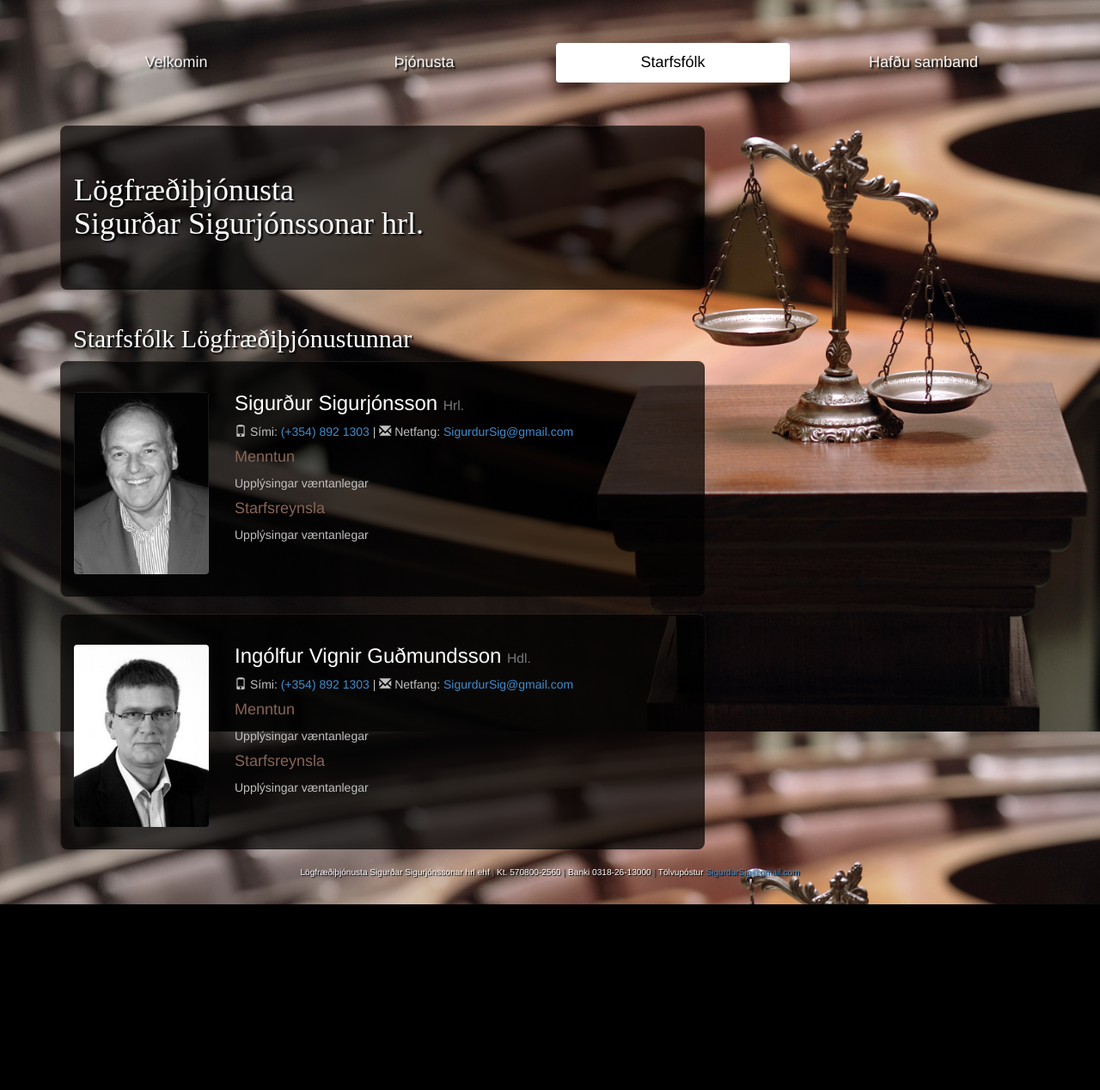
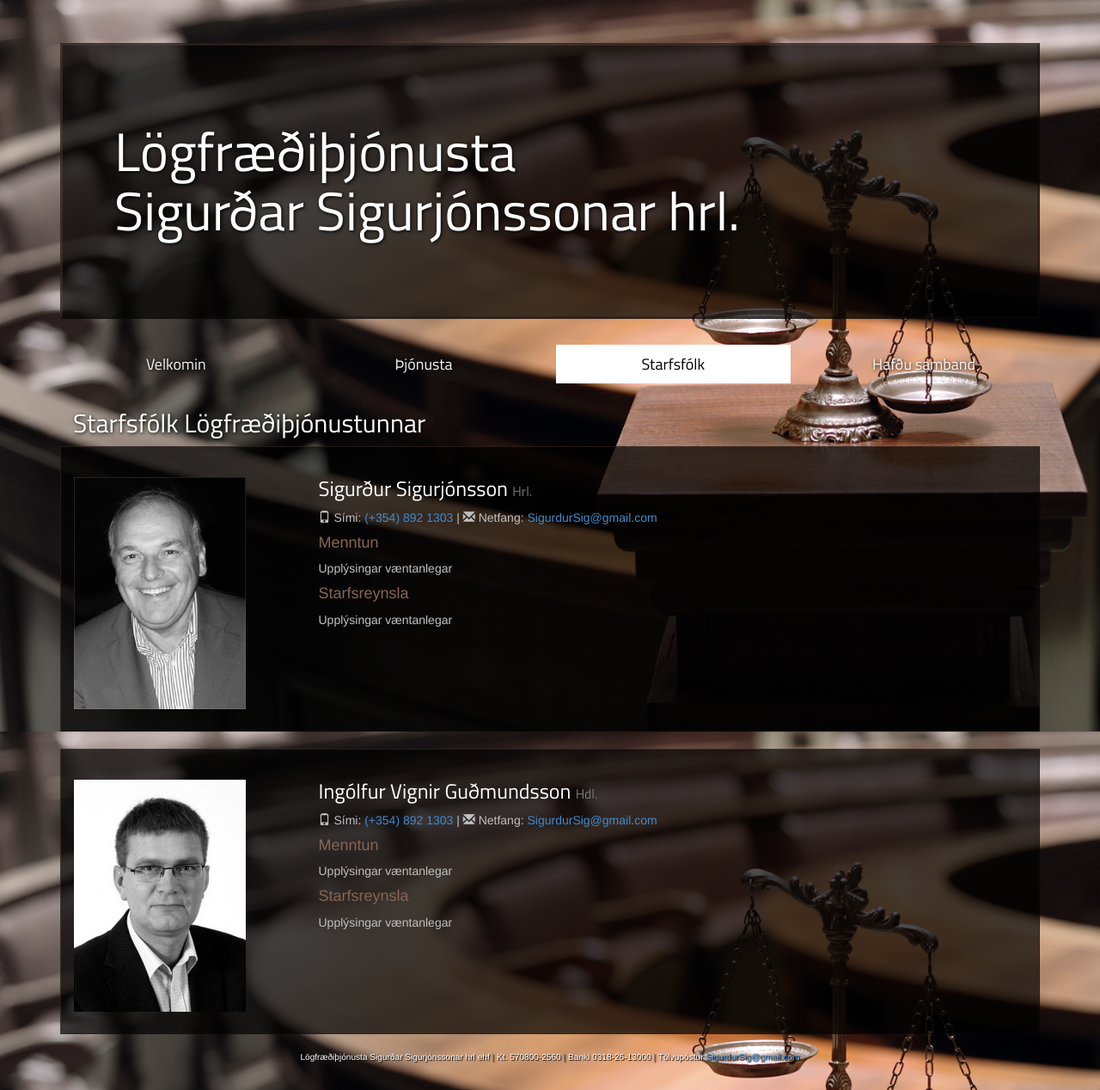
Before and after one commit to JohannSig/SigurdurSig, a PHP site: page / in a window 1280 px wide. Shown: the whole page at 86% size. Before the commit the page ends 1052 px from the top, so only its background shows below. Run offline with PHP 8.4, Linux system fonts and the light colour scheme.

Commit message:
No smooth edges

```diff
--- a/content/css/project.css
+++ b/content/css/project.css
@@ -17,10 +17,13 @@ body {
   background-size: cover;
   margin-bottom: 20px;
 }
+.panel,
+.container .jumbotron {
+  border-radius: 0px;
+}
 .dark {
   background-color: rgba(0, 0, 0, 0.7);
   color: white;
-  border-radius: 8px;
   border-color: rgba(105, 77, 65, 0.33);
   border-style: outset;
 }
@@ -34,41 +37,46 @@ body {
 }
 h1 {
   color: white;
-  text-shadow: 2px 2px 2px black;
-  font-family: 'Century Gothic';
+  text-shadow: 1px 1px 4px black;
+  font-family: 'Titillium Web';
   margin-top: 40px;
   margin-bottom: 40px;
 }
 h2 {
   color: white;
-  text-shadow: 2px 2px 2px black;
-  font-family: 'Century Gothic';
+  text-shadow: 1px 1px 4px black;
+  font-family: 'Titillium Web';
+}
+h3 {
+  font-family: 'Titillium Web';
 }
 h4 {
   color: #886555;
 }
+#primary-container ul.nav-pills {
+  margin-bottom: 10px;
+}
 #primary-container ul.nav-pills > li.active a {
   background-color: white;
   color: black;
-  text-shadow: 2px 2px 2px white;
+  text-shadow: 1px 1px 4px transparent;
 }
 #primary-container ul.nav-pills > li > a {
+  border-radius: 0px;
+  font-family: 'Titillium Web';
   font-size: 18px;
   transition: background-color 1s, text-shadow 1s;
   color: whitesmoke;
-  text-shadow: 2px 2px 2px black;
+  text-shadow: 1px 1px 4px black;
 }
 #primary-container ul.nav-pills > li > a:hover,
 #primary-container ul.nav-pills > li > a:focus {
   color: black;
-  text-shadow: 2px 2px 2px white;
+  text-shadow: 1px 1px 4px transparent;
 }
 #primary-container ul.nav-pills > li > a:hover:hover:not(:focus),
 #primary-container ul.nav-pills > li > a:focus:hover:not(:focus) {
   background-color: rgba(255, 255, 255, 0.6);
-}
-.staff-entry img {
-  border-radius: 4px;
 }
 footer p {
   color: white;
--- a/content/less/project.less
+++ b/content/less/project.less
@@ -13,7 +13,7 @@ and open the template in the editor.
 body {
     padding-top: 50px;
     background-color: #222;
-    //background-image: url(../images/courtroom-with-scales-semi-desaturated-transparent.png);
+    //background-image: url(../images/courtroom-with-scales-lifeless.jpg);
     background-image: url(../images/courtroom-with-scales-semi-desaturated.jpg);
     background-position: center top;
     background-attachment: fixed;
@@ -22,10 +22,14 @@ body {
     margin-bottom: 20px;
 }
 
+.panel, .container .jumbotron {
+    border-radius: 0px;
+}
+
 .dark {
     background-color: rgba(0,0,0,0.7);
     color: white;
-    border-radius: 8px;
+    //border-radius: 8px;
     border-color: rgba(105, 77, 65, 0.33);
     border-style: outset;
 
@@ -42,8 +46,8 @@ body {
 
 h1 {
     color: white;
-    text-shadow: 2px 2px 2px black;
-    font-family: 'Century Gothic';
+    text-shadow: 1px 1px 4px black;
+    font-family: 'Titillium Web';
     margin-top: 40px;
     margin-bottom: 40px;
 }
@@ -51,8 +55,12 @@ h1 {
 
 h2 {
     color: white;
-    text-shadow: 2px 2px 2px black;
-    font-family: 'Century Gothic';
+    text-shadow: 1px 1px 4px black;
+    font-family: 'Titillium Web';
+}
+
+h3 {
+    font-family: 'Titillium Web';
 }
 
 h4 {
@@ -63,36 +71,42 @@ h4 {
 #primary-container {
 
 
-    ul.nav-pills > li {
+    ul.nav-pills  {
+
+        margin-bottom: 10px;
+
+        >li {
 
             &.active a {
                 background-color: white;
                 color: black;
-            text-shadow: 2px 2px 2px white;
+                text-shadow: 1px 1px 4px transparent;
             }
 
 
             >a {
+                border-radius: 0px;
+                font-family: 'Titillium Web';
                 font-size: 18px;
                 transition: background-color 1s, text-shadow 1s;
                 color: whitesmoke;
-            text-shadow: 2px 2px 2px black;
+                text-shadow: 1px 1px 4px black;
 
                 &:hover, &:focus {
                     color: black;
-                text-shadow: 2px 2px 2px white;
+                    text-shadow: 1px 1px 4px transparent;
 
                     &:hover:not(:focus){
                         background-color: rgba(255,255,255,0.6);
                     }
                 }
-
+            }
         }
     }
 }
 
 .staff-entry img {
-    border-radius: 4px;
+    //border-radius: 4px;
 }
 
 footer p {
--- a/index.php
+++ b/index.php
@@ -12,6 +12,7 @@
         <title>Lögfræðiþjónusta Sigurðar Sigurjónssonar hrl</title>
         <meta http-equiv="Content-Type" content="text/html; charset=utf-8">
         <meta name="viewport" content="width=device-width, initial-scale=1.0">
+        <link href='https://fonts.googleapis.com/css?family=Titillium+Web:400,700' rel='stylesheet' type='text/css'>
         <link href="content/images/favicon.ico" rel="icon" type="image/png" />
         <link href="content/css/bootstrap.css" rel="stylesheet" type="text/css"/>
         <link href="content/css/project.css" rel="stylesheet" type="text/css"/>
@@ -25,16 +26,14 @@
 
         <div id="primary-container" class="container">
 
-            <div class="row visible-xs" >
-                <div class="col-xs-12 col-md-8">
-                    <div class="panel dark">
-                        <div class="panel-body">
+            <div class="row" >
+                <div class="col-xs-12">
+                    <div class="jumbotron dark">
+
                             <h1>Lögfræðiþjónusta<br/>Sigurðar Sigurjónssonar hrl.</h1>
-                        </div>
                     </div>
                 </div>
             </div>
-
             <div class="row">
                 <div class="col-xs-12">
                     <ul class="nav nav-pills nav-justified">
@@ -46,15 +45,6 @@
                 </div>
             </div>
 
-            <div class="row hidden-xs" style="margin-top: 50px;" >
-                <div class="col-xs-12 col-md-8">
-                    <div class="panel dark">
-                        <div class="panel-body">
-                            <h1>Lögfræðiþjónusta<br/>Sigurðar Sigurjónssonar hrl.</h1>
-                        </div>
-                    </div>
-                </div>
-            </div>
 
 
             <div class="tab-content">
@@ -98,7 +88,7 @@
                     </div>
 
                     <div class="row ">
-                        <div class="col-xs-12 col-md-10 col-lg-8">
+                        <div class="col-xs-12">
                             <div class="panel staff-entry dark">
                                 <div class="panel-body">
                                     <div class="row  ">
@@ -136,7 +126,7 @@
                             </div>
                         </div>
 
-                        <div class="col-xs-12 col-md-10 col-lg-8">
+                        <div class="col-xs-12">
                             <div class="panel staff-entry dark">
                                 <div class="panel-body">
                                     <div class="row  ">
@@ -185,16 +175,18 @@
 
                                     <div class="row">
                                         <div class="col-xs-12 col-sm-6 col-md-7">
-
-                                            <p>Lögfræðiþjónusta Sigurðar Sigurjónssonar hrl. er til húsa að Sigtúni 42, 105 Reykjavík</p>
-
+                                            <h3>Aðsetur</h3>
                                             <p>Heimilisfang Lögfræðiþjónustu Sigurðar Sigurjónssonar hrl. er sem hér fylgir:</p>
 
                                             <p>Lögfræðiþjónusta Sigurðar Sigurjónssonar hrl.<br/>
                                                 Sigtúni 42<br/>
                                                 105 Reykjavík</p>
 
+                                            <h3>Símanúmer</h3>
                                             <p>Hægt er ná i Sigurð í síma <a href="tel:+3548921309">(+354) 892 1303</a></p>
+
+                                            <h3>Tölvupóstur</h3>
+                                            <p>Sigurður svarar tölvupóstum í <a href="mailto:sigurdursig@gmail.com">SigurdurSig@gmail.com</a>
 
                                         </div>
 
```
Also changed, not shown: content/images/courtroom-with-scales-lifeless.jpg (added), 1 other file. Lines whose indentation alone changed are shown as unchanged.
